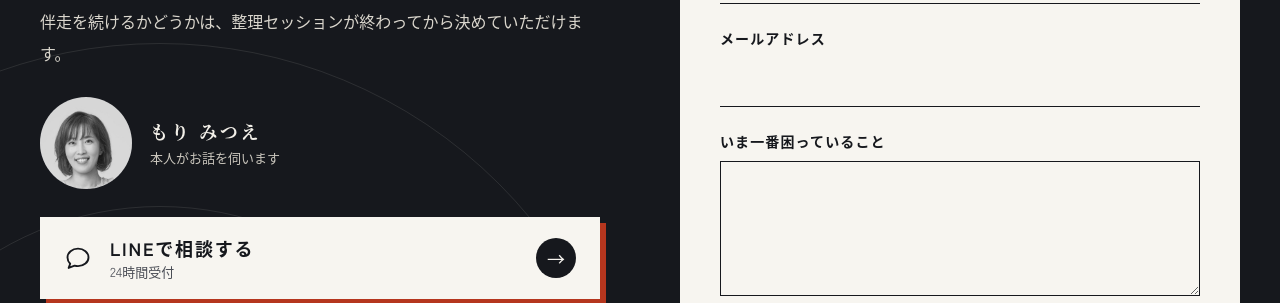
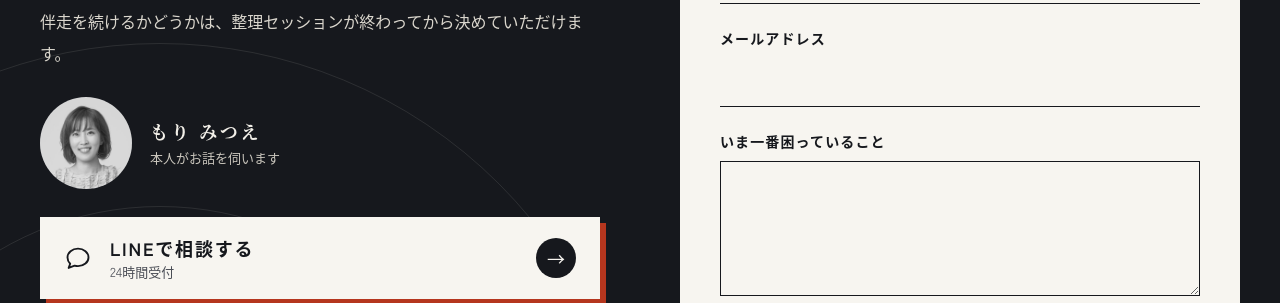
Before and after one commit to tiz1112/mori_mitsue_OrganizationDesign_Official, a plain HTML site: page index.html in a window 1280 px wide. Shown: the part 10592-10895 px from the top of the page. Drawn offline with nearby package versions, Linux system fonts and the light colour scheme.

Commit message:
2611201154_本人画像位置修正

```diff
--- a/index.html
+++ b/index.html
@@ -486,7 +486,7 @@ input,textarea,button{font-family:inherit}
 <h2 style="margin: 0; font-family: 'Shippori Mincho', 'Noto Serif CJK JP', 'Hiragino Mincho ProN', 'Yu Mincho', serif; font-size: clamp(28px, 3.3vw, 42px); line-height: 1.55; font-weight: 700; letter-spacing: 0.04em">まず60分、<br>状況を<span style="display: inline-block">聞かせてください。</span></h2>
 <p style="margin: 0; font-size: 16px; color: #DAD6CD">伴走を続けるかどうかは、整理セッションが終わってから決めていただけます。</p>
 <div style="display: flex; align-items: center; gap: 18px">
-<div style="flex: 0 0 92px; width: 92px; height: 92px; border-radius: 999px; overflow: hidden; background: #2A2D34"><img src="photos/mori-studio-mono.jpg" alt="もり みつえ" style="display: block; width: 100%; height: 100%; object-fit: cover; object-position: 50% 22%; transform: scale(2.1); transform-origin: 50% 26%"></div>
+<div style="flex: 0 0 92px; width: 92px; height: 92px; border-radius: 999px; overflow: hidden; background: #2A2D34"><img src="photos/mori-avatar-mono.jpg" alt="もり みつえ" style="display: block; width: 100%; height: 100%; object-fit: cover"></div>
 <div style="display: flex; flex-direction: column; line-height: 1.7"><span style="font-family: 'Shippori Mincho', 'Noto Serif CJK JP', 'Hiragino Mincho ProN', 'Yu Mincho', serif; font-size: 18px; font-weight: 700; letter-spacing: 0.16em">もり みつえ</span><span style="font-size: 13px; color: #C9C5BC">本人がお話を伺います</span></div>
 </div>
 <div style="display: flex; flex-direction: column; gap: 16px">
```
Also changed, not shown: photos/mori-avatar-mono.jpg (added), 1 other file.
